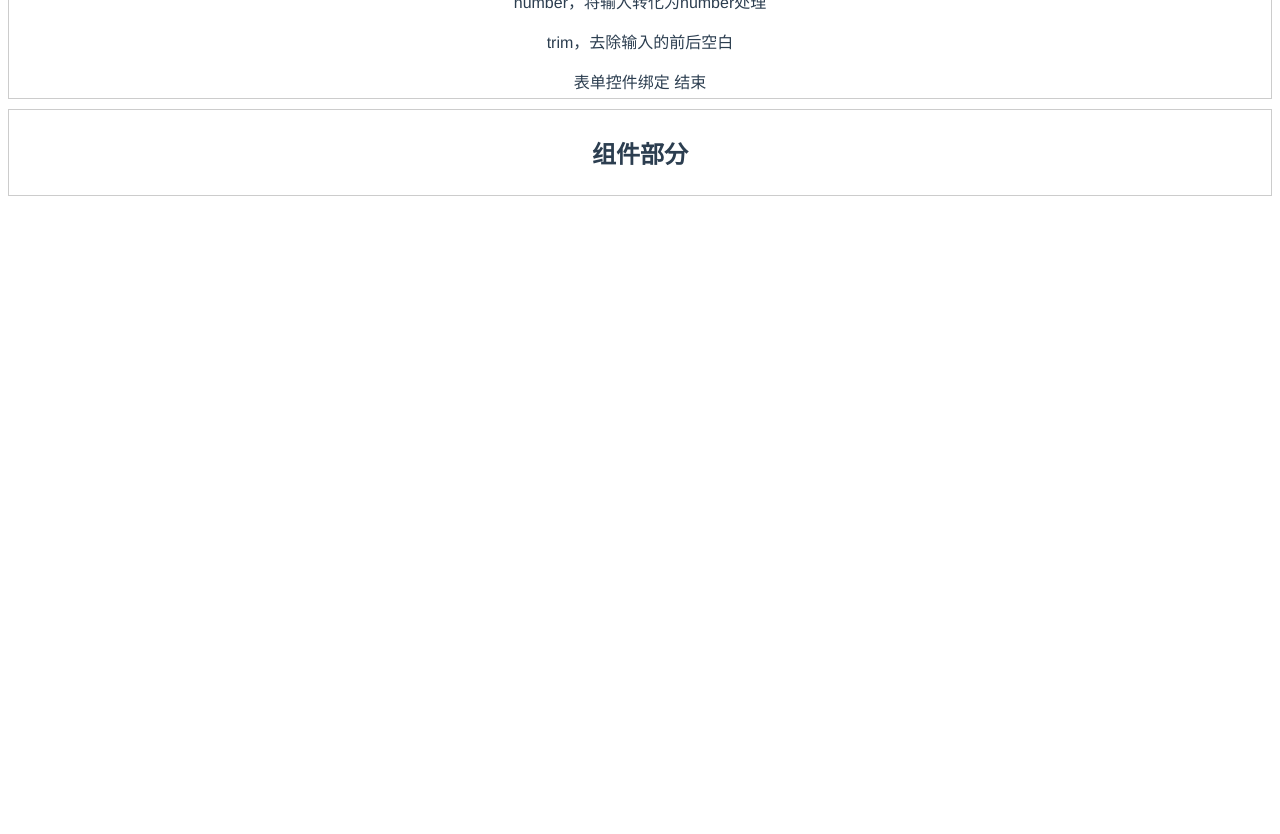
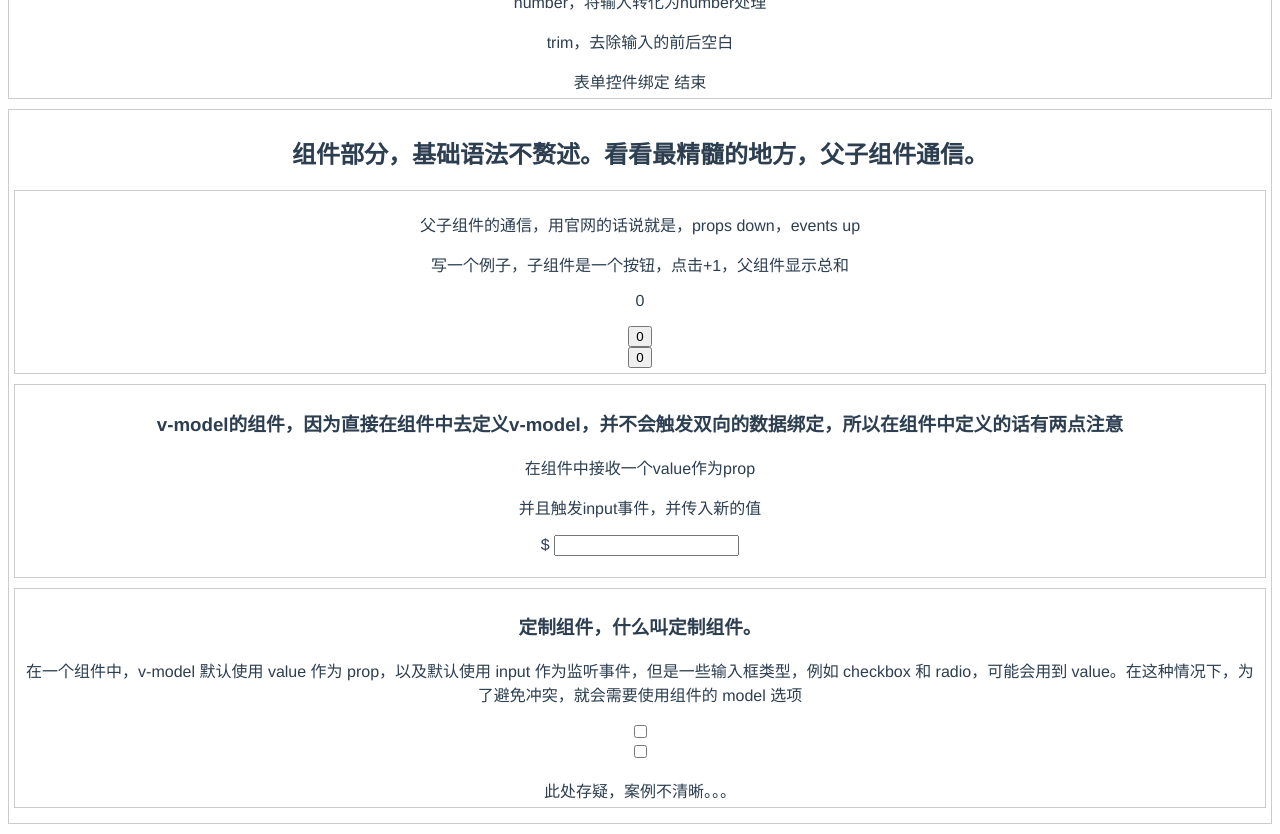
Before and after one commit to Neisun/vue-revision, a Vue app: page / in a window 1280 px wide. Shown: the part 8600-9434 px from the top of the page. Before the commit the page ends 8806 px from the top, so only its background shows below. Built offline with nearby package versions, Linux system fonts and the light colour scheme.

Commit message:
组件部分 未完

```diff
--- a/src/App.vue
+++ b/src/App.vue
@@ -297,7 +297,29 @@
       表单控件绑定 结束
     </div>
     <div :style="style">
-      <h2>组件部分</h2>
+      <h2>组件部分，基础语法不赘述。看看最精髓的地方，父子组件通信。</h2>
+      <div :style="style">
+        <p>父子组件的通信，用官网的话说就是，props down，events up</p>
+        <p>写一个例子，子组件是一个按钮，点击+1，父组件显示总和</p>
+        <p>{{total}}</p>
+        <AddBtn @add="increase"></AddBtn>
+        <AddBtn @add="increase"></AddBtn>
+      </div>
+      <div :style="style">
+        <h3>v-model的组件，因为直接在组件中去定义v-model，并不会触发双向的数据绑定，所以在组件中定义的话有两点注意</h3>
+        <p>在组件中接收一个value作为prop</p>
+        <p>并且触发input事件，并传入新的值</p>
+        <Price v-model="price"></Price>
+        <p>{{price}}</p>
+      </div>
+      <div :style="style">
+        <h3>定制组件，什么叫定制组件。</h3>
+        <p>在一个组件中，v-model 默认使用 value 作为 prop，以及默认使用 input 作为监听事件，但是一些输入框类型，例如 checkbox 和 radio，可能会用到 value。在这种情况下，为了避免冲突，就会需要使用组件的 model 选项</p>
+        <MyRadio v-model="foo" value="test1"></MyRadio>
+        <MyRadio v-model="foo" value="test2"></MyRadio>
+        <p>{{foo}}</p>
+        此处存疑，案例不清晰。。。
+      </div>
     </div>
   </div>
 </template>
@@ -317,6 +339,11 @@ import {
 import store from "./store/index"
 import util from "./util/index"
 import Todo from "./components/todo.vue"
+// 父子组件部分 子组件
+import AddBtn from "./components/Button.vue"
+// 组件部分内容 price组件
+import Price from "./components/Price.vue"
+import MyRadio from "./components/MyRadio.vue"
 export default {
   name: 'app',
   data: function () {
@@ -439,13 +466,20 @@ export default {
       checkedNames:[],
       radio:"",
       select:"",
-      multiple:""
+      multiple:[],
+      // 组件部分数据
+      total:0,
+      price:"",
+      foo:""
     }
   },
   components: {
     Btn,
     Child,
-    Todo
+    Todo,
+    AddBtn,
+    Price,
+    MyRadio
   },
   computed: {
     // ...mapGetters([
@@ -580,6 +614,10 @@ export default {
     },
     doSomeThing:function () {
       alert("触发了！")
+    },
+    // 组件部分
+    increase:function () {
+      this.total+=1;
     }
   },
   // 这里，你就没有必要耍帅装酷，用可读性极差的箭头函数，因为watch它设定好了，绑定上下文的作用域
--- /dev/null
+++ b/src/components/Button.vue
@@ -0,0 +1,24 @@
+<template>
+  <div>
+    <button @click="add">{{counter}}</button>
+  </div>
+</template>
+<script>
+export default {
+  name:"Btn",
+  data:function () {
+      return {
+          counter:0,
+      }
+  },
+  methods:{
+      add:function () {
+          this.counter+=1;
+          this.$emit("add");
+      }
+  }
+}
+</script>
+<style>
+
+</style>
--- /dev/null
+++ b/src/components/MyRadio.vue
@@ -0,0 +1,28 @@
+<template>
+    <div>
+        <input type="checkbox" :value="value" ref="radio" @change="update($event.target.value)" name="test">
+    </div>
+</template>
+
+<script>
+export default {
+    name: "mySelect",
+    model: {
+        prop: "checked",
+        event: "change"
+    },
+    props: {
+        checked: Boolean,
+        value: String
+    },
+    methods: {
+        update: function (value) {
+            this.$emit("change", value)
+        }
+    }
+}
+</script>
+
+<style>
+
+</style>
--- /dev/null
+++ b/src/components/Price.vue
@@ -0,0 +1,41 @@
+<template>
+    <span>
+        $
+        <input type="text" :value="value" ref="input" @input="updateValue($event.target.value)">
+    </span>
+</template>
+<script>
+export default {
+    name: "price",
+    data: function () {
+        return {
+
+        }
+    },
+    props: ["value"],
+    methods: {
+        // 更新数据
+        updateValue: function (value) {
+            var index = 0;
+            // if (value.indexOf(".")===-1) {
+            //     index = value.length;
+            // }else {
+            //     index = value.indexOf(".")+3;
+            // }
+            // 简化一下代码
+            value.indexOf(".") === -1 ? index = value.length : index = value.indexOf(".") + 3;
+            // 格式化值
+            var formattedValue = value.trim().slice(0, index);
+            // 判断当前的值是不是和标准一致，不一致就手动更新数据
+            if (formattedValue !== value) {
+                this.$refs.input.value = formattedValue;
+            }
+            // 向上触发input事件，并上传格式化的数值
+            this.$emit("input", Number(formattedValue));
+        }
+    }
+}
+</script>
+<style>
+
+</style>
```
